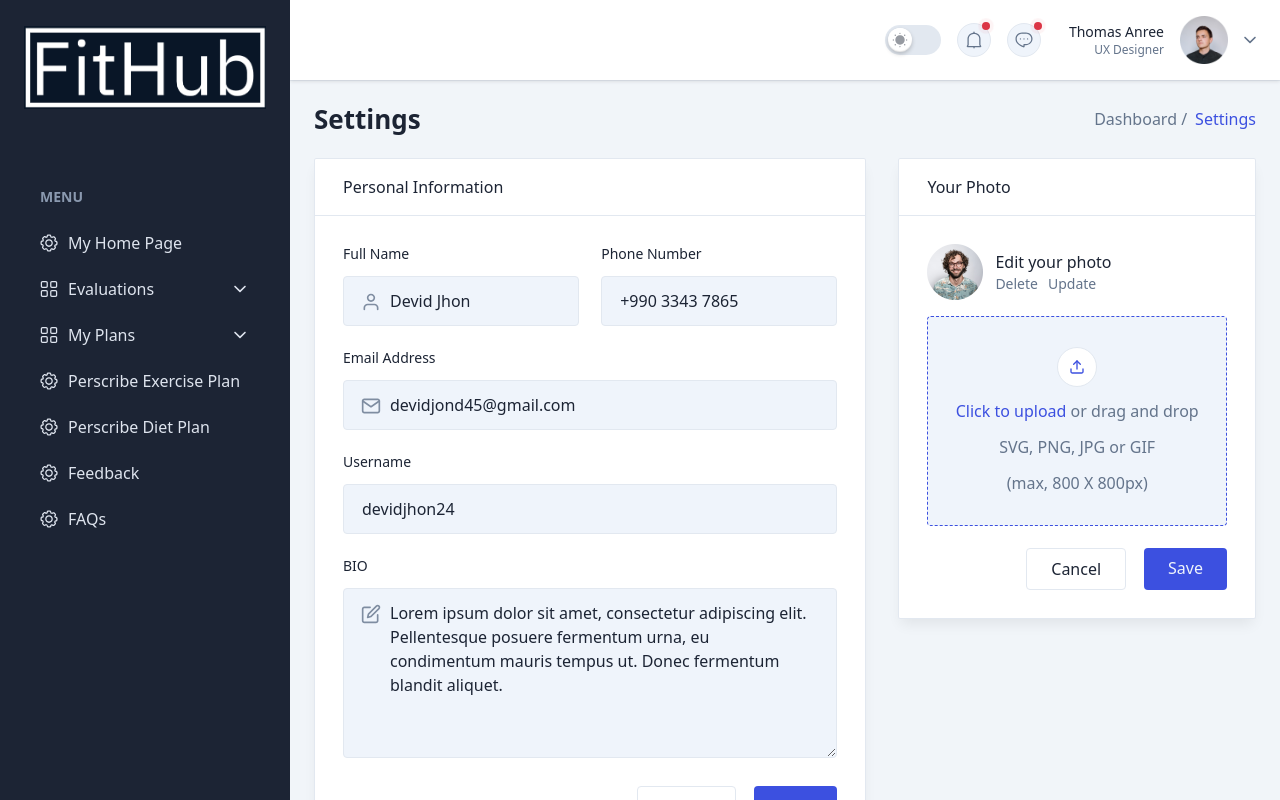
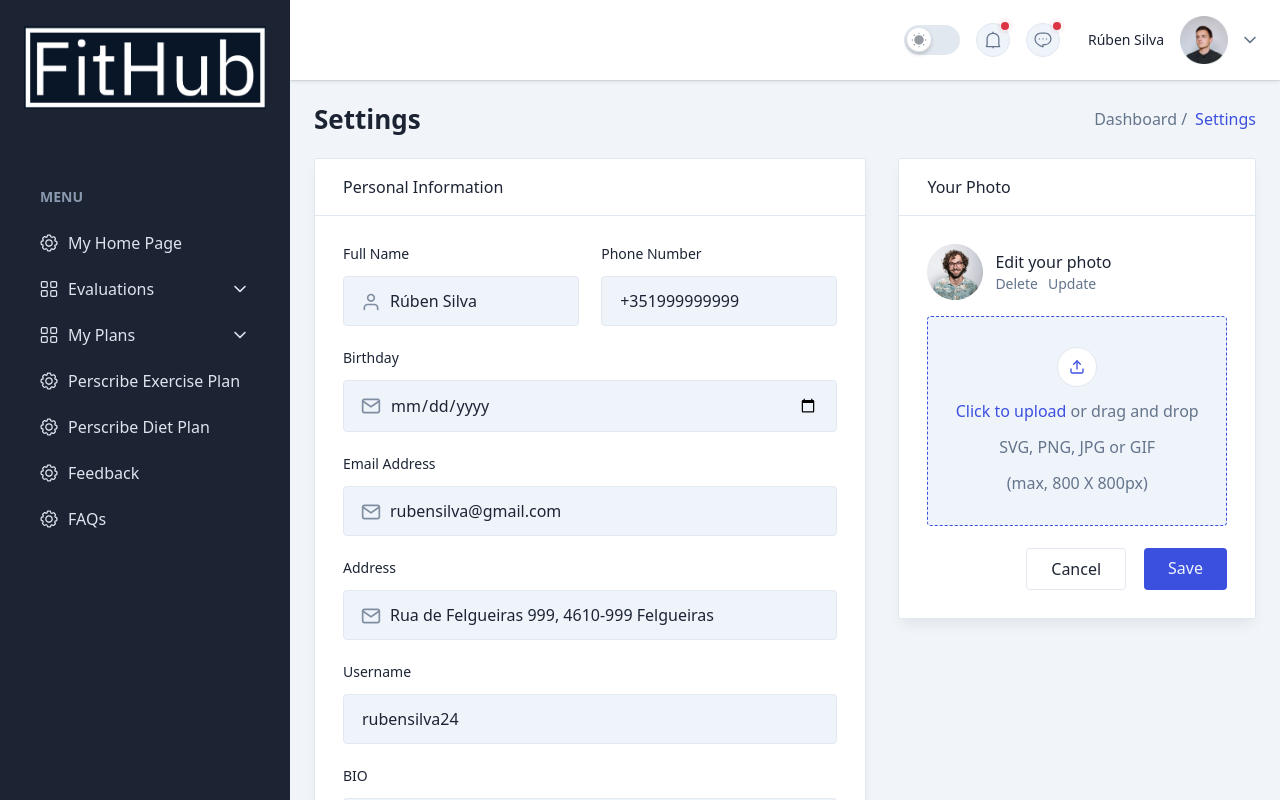
Before and after one commit to vmirfak/dev-fit-hub, a React (Vite) app: page /settings in a window 1280 px wide. Built offline with nearby package versions, Linux system fonts and the light colour scheme.

Commit message:
Adjust user settings form.

```diff
--- a/src/components/Header/DropdownUser.tsx
+++ b/src/components/Header/DropdownUser.tsx
@@ -45,9 +45,8 @@ const DropdownUser = () => {
       >
         <span className="hidden text-right lg:block">
           <span className="block text-sm font-medium text-black dark:text-white">
-            Thomas Anree
+            Rúben Silva
           </span>
-          <span className="block text-xs">UX Designer</span>
         </span>
 
         <span className="h-12 w-12 rounded-full">
--- a/src/pages/Settings.tsx
+++ b/src/pages/Settings.tsx
@@ -1,7 +1,7 @@
-import { useState } from 'react';
-import Breadcrumb from '../components/Breadcrumbs/Breadcrumb';
-import userThree from '../images/user/user-03.png';
-import DefaultLayout from '../layout/DefaultLoayout';
+import { useState } from "react";
+import Breadcrumb from "../components/Breadcrumbs/Breadcrumb";
+import userThree from "../images/user/user-03.png";
+import DefaultLayout from "../layout/DefaultLoayout";
 const Settings = () => {
   const [isOpen] = useState(false);
 
@@ -59,8 +59,8 @@ const Settings = () => {
                           type="text"
                           name="fullName"
                           id="fullName"
-                          placeholder="Devid Jhon"
-                          defaultValue="Devid Jhon"
+                          placeholder="Rúben Silva"
+                          defaultValue="Rúben Silva"
                         />
                       </div>
                     </div>
@@ -77,8 +77,50 @@ const Settings = () => {
                         type="text"
                         name="phoneNumber"
                         id="phoneNumber"
-                        placeholder="+990 3343 7865"
-                        defaultValue="+990 3343 7865"
+                        placeholder="+351999999999"
+                        defaultValue="+351999999999"
+                      />
+                    </div>
+                  </div>
+                  <div className="mb-5.5">
+                    <label
+                      className="mb-3 block text-sm font-medium text-black dark:text-white"
+                      htmlFor="birthday"
+                    >
+                      Birthday
+                    </label>
+                    <div className="relative">
+                      <span className="absolute left-4.5 top-4">
+                        <svg
+                          className="fill-current"
+                          width="20"
+                          height="20"
+                          viewBox="0 0 20 20"
+                          fill="none"
+                          xmlns="http://www.w3.org/2000/svg"
+                        >
+                          <g opacity="0.8">
+                            <path
+                              fillRule="evenodd"
+                              clipRule="evenodd"
+                              d="M3.33301 4.16667C2.87658 4.16667 2.49967 4.54357 2.49967 5V15C2.49967 15.4564 2.87658 15.8333 3.33301 15.8333H16.6663C17.1228 15.8333 17.4997 15.4564 17.4997 15V5C17.4997 4.54357 17.1228 4.16667 16.6663 4.16667H3.33301ZM0.833008 5C0.833008 3.6231 1.9561 2.5 3.33301 2.5H16.6663C18.0432 2.5 19.1663 3.6231 19.1663 5V15C19.1663 16.3769 18.0432 17.5 16.6663 17.5H3.33301C1.9561 17.5 0.833008 16.3769 0.833008 15V5Z"
+                              fill=""
+                            />
+                            <path
+                              fillRule="evenodd"
+                              clipRule="evenodd"
+                              d="M0.983719 4.52215C1.24765 4.1451 1.76726 4.05341 2.1443 4.31734L9.99975 9.81615L17.8552 4.31734C18.2322 4.05341 18.7518 4.1451 19.0158 4.52215C19.2797 4.89919 19.188 5.4188 18.811 5.68272L10.4776 11.5161C10.1907 11.7169 9.80879 11.7169 9.52186 11.5161L1.18853 5.68272C0.811486 5.4188 0.719791 4.89919 0.983719 4.52215Z"
+                              fill=""
+                            />
+                          </g>
+                        </svg>
+                      </span>
+                      <input
+                        className="w-full rounded border border-stroke bg-gray py-3 pl-11.5 pr-4.5 text-black focus:border-primary focus-visible:outline-none dark:border-strokedark dark:bg-meta-4 dark:text-white dark:focus:border-primary"
+                        type="date"
+                        name="birthday"
+                        id="birthday"
+                        placeholder="Select your birthday"
                       />
                     </div>
                   </div>
@@ -121,12 +163,54 @@ const Settings = () => {
                         type="email"
                         name="emailAddress"
                         id="emailAddress"
-                        placeholder="devidjond45@gmail.com"
-                        defaultValue="devidjond45@gmail.com"
+                        placeholder="rubensilva@gmail.com"
+                        defaultValue="rubensilva@gmail.com"
                       />
                     </div>
                   </div>
-
+                  <div className="mb-5.5">
+                    <label
+                      className="mb-3 block text-sm font-medium text-black dark:text-white"
+                      htmlFor="emailAddress"
+                    >
+                      Address
+                    </label>
+                    <div className="relative">
+                      <span className="absolute left-4.5 top-4">
+                        <svg
+                          className="fill-current"
+                          width="20"
+                          height="20"
+                          viewBox="0 0 20 20"
+                          fill="none"
+                          xmlns="http://www.w3.org/2000/svg"
+                        >
+                          <g opacity="0.8">
+                            <path
+                              fillRule="evenodd"
+                              clipRule="evenodd"
+                              d="M3.33301 4.16667C2.87658 4.16667 2.49967 4.54357 2.49967 5V15C2.49967 15.4564 2.87658 15.8333 3.33301 15.8333H16.6663C17.1228 15.8333 17.4997 15.4564 17.4997 15V5C17.4997 4.54357 17.1228 4.16667 16.6663 4.16667H3.33301ZM0.833008 5C0.833008 3.6231 1.9561 2.5 3.33301 2.5H16.6663C18.0432 2.5 19.1663 3.6231 19.1663 5V15C19.1663 16.3769 18.0432 17.5 16.6663 17.5H3.33301C1.9561 17.5 0.833008 16.3769 0.833008 15V5Z"
+                              fill=""
+                            />
+                            <path
+                              fillRule="evenodd"
+                              clipRule="evenodd"
+                              d="M0.983719 4.52215C1.24765 4.1451 1.76726 4.05341 2.1443 4.31734L9.99975 9.81615L17.8552 4.31734C18.2322 4.05341 18.7518 4.1451 19.0158 4.52215C19.2797 4.89919 19.188 5.4188 18.811 5.68272L10.4776 11.5161C10.1907 11.7169 9.80879 11.7169 9.52186 11.5161L1.18853 5.68272C0.811486 5.4188 0.719791 4.89919 0.983719 4.52215Z"
+                              fill=""
+                            />
+                          </g>
+                        </svg>
+                      </span>
+                      <input
+                        className="w-full rounded border border-stroke bg-gray py-3 pl-11.5 pr-4.5 text-black focus:border-primary focus-visible:outline-none dark:border-strokedark dark:bg-meta-4 dark:text-white dark:focus:border-primary"
+                        type="address"
+                        name="address"
+                        id="address"
+                        placeholder="Rua de Felgueiras 999, 4610-999 Felgueiras"
+                        defaultValue="Rua de Felgueiras 999, 4610-999 Felgueiras"
+                      />
+                    </div>
+                  </div>
                   <div className="mb-5.5">
                     <label
                       className="mb-3 block text-sm font-medium text-black dark:text-white"
@@ -139,8 +223,8 @@ const Settings = () => {
                       type="text"
                       name="Username"
                       id="Username"
-                      placeholder="devidjhon24"
-                      defaultValue="devidjhon24"
+                      placeholder="rubensilva24"
+                      defaultValue="rubensilva24"
                     />
                   </div>
 
```
